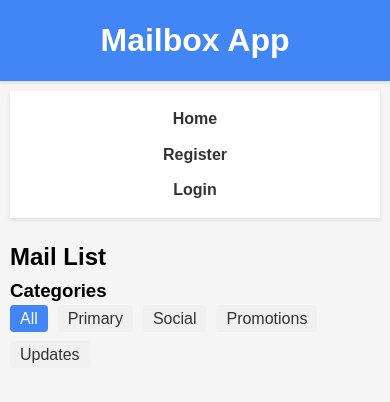
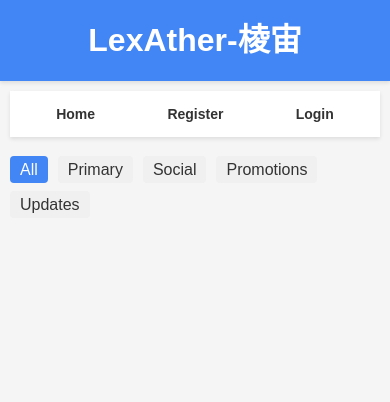
Before and after one commit to chad668/web-app, a Flask app: page / in a window 390 px wide. Shown: the top 402 px of the page. Run offline with Flask 3, Linux system fonts and the light colour scheme.

Commit message:
rename the site and adjust the banner show on phone

```diff
--- a/templates/base.html
+++ b/templates/base.html
@@ -228,12 +228,16 @@
             }
 
             nav ul {
-                flex-direction: column;
-                align-items: center;
+                flex-wrap: nowrap;
+                justify-content: space-around;
             }
 
             nav ul li {
-                margin: 5px 0;
+                margin: 0 5px;
+            }
+
+            nav ul li a {
+                font-size: 14px;
             }
 
             .container {
@@ -244,7 +248,7 @@
 </head>
 <body>
     <header>
-        <h1>Mailbox App</h1>
+        <h1>LexAther-棱宙</h1>
     </header>
     <div class="container">
         <nav>
--- a/templates/index.html
+++ b/templates/index.html
@@ -1,10 +1,8 @@
 {% extends 'base.html' %}
 
 {% block content %}
-    <h2>Mail List</h2>
 
     <div class="category-filter">
-        <h3>Categories</h3>
         <ul style="list-style: none; display: flex; flex-wrap: wrap; gap: 10px; margin-bottom: 20px;">
             <li><a href="{{ url_for('index') }}" style="padding: 5px 10px; background-color: {{ ' #4285f4' if not selected_category else '#f0f0f0' }}; color: {{ 'white' if not selected_category else '#333' }}; border-radius: 4px; text-decoration: none;">All</a></li>
             {% for category in categories %}
--- a/templates/submit_mail.html
+++ b/templates/submit_mail.html
@@ -2,7 +2,7 @@
 
 {% block content %}
     <div class="form-container">
-        <h2>Submit New Mail</h2>
+        <h2>New Contribution </h2>
         <form method="POST">
             <div>
                 <label for="title">Title</label>
```
